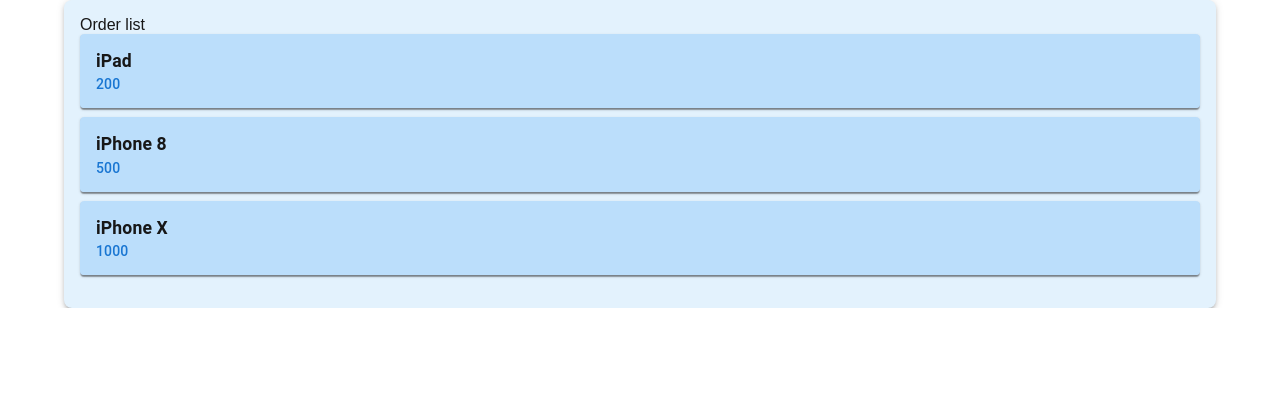
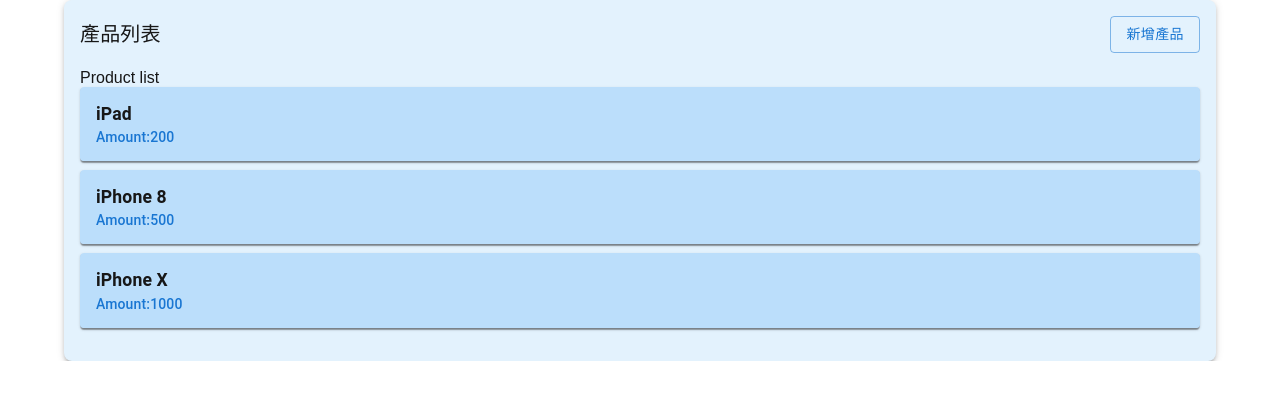
Before and after one commit to clementine0228/React25, a Next.js app: page /work1013/orderlist in a window 1280 px wide. Shown: the top 400 px of the page. Built offline with nearby package versions, Linux system fonts and the light colour scheme.

Commit message:
test1027

```diff
--- a/app/work1013/orderlist/page.tsx
+++ b/app/work1013/orderlist/page.tsx
@@ -1,38 +1,96 @@
-import { Box, Container, List, ListItem, ListItemText} from "@mui/material";
+"use client";
+
+import React, { useState } from "react";
+import { Box, Container, List, ListItem, ListItemText, TextField, Button, Stack, Typography } from "@mui/material";
 import { blue } from '@mui/material/colors';
 
-export default function OrderList() {
-  const orders = [
-    { desc: "iPad", amount: 200 },
-    { desc: "iPhone 8", amount: 500 },
-    { desc: "iPhone X", amount: 1000 }
-  ];
+type Product = { desc: string; price: number };
+
+export default function ProductList() {
+  // 產品只存在本地 state 陣列
+  const [products, setProducts] = useState<Product[]>([
+    { desc: "iPad", price: 200 },
+    { desc: "iPhone 8", price: 500 },
+    { desc: "iPhone X", price: 1000 },
+  ]);
+  const [showAdd, setShowAdd] = useState(false);
+
   const itemStyle = {
     bgcolor: blue[50],
     borderRadius: 2,
     boxShadow: 3,
     p: 2,
-  };
+  } as const;
   const listItemStyle = {
     bgcolor: blue[100],
     borderRadius: 1,
     mb: 1,
     boxShadow: 1,
-  };
+  } as const;
+
+
+  function handleAddProduct(newItem: Product) {
+    setProducts((p) => [newItem, ...p]);
+  }
+
   return (
-    <Container >
-    <Box sx={itemStyle} >
-      <List subheader="Order list" aria-label="order list" >
-        {orders.map((order) =>
-          <ListItem divider key={order.desc} sx={listItemStyle}>
-            <ListItemText
-              primary={<span style={{ fontWeight: 600, fontSize: '1.1rem' }}>{order.desc}</span>}
-              secondary={<span style={{ color: blue[700], fontWeight: 500 }}> {order.amount.toString()}</span>}
-            />
-          </ListItem>
+    <Container>
+      <Box sx={itemStyle}>
+        <Stack direction="row" justifyContent="space-between" alignItems="center" sx={{ mb: 2 }}>
+          <Typography variant="h6">
+            {showAdd ? '新增產品' : '產品列表'}
+          </Typography>
+          <Button variant="outlined" onClick={() => setShowAdd(s => !s)}>
+            {showAdd ? '回到列表' : '新增產品'}
+          </Button>
+        </Stack>
+        {showAdd ? (
+          <AddProductForm onAdd={item => { handleAddProduct(item); setShowAdd(false); }} />
+        ) : (
+          <List subheader="Product list" aria-label="product list">
+            {products.map((product, idx) =>
+              <ListItem divider key={`${product.desc}-${product.price}-${idx}`} sx={listItemStyle}>
+                <ListItemText
+                  primary={<span style={{ fontWeight: 600, fontSize: '1.1rem' }}>{product.desc}</span>}
+                  secondary={<span style={{ color: blue[700], fontWeight: 500 }}>Amount:{product.price.toString()}</span>}
+                />
+              </ListItem>
+            )}
+          </List>
         )}
-      </List>
-    </Box>
+      </Box>
     </Container>
   );
+
+  // 內部元件：新增產品表單
+  function AddProductForm({ onAdd }: { onAdd: (item: Product) => void }) {
+    const [form, setForm] = useState({ desc: '', price: '' });
+    const [error, setError] = useState<string | null>(null);
+
+    function handleSubmit() {
+      setError(null);
+      if (!form.desc.trim()) {
+        setError('請輸入產品名稱');
+        return;
+      }
+      const n = Number(form.price);
+      if (!form.price || Number.isNaN(n) || n <= 0) {
+        setError('訂單數量需為大於 0 的數字');
+        return;
+      }
+      onAdd({ desc: form.desc.trim(), price: n });
+      setForm({ desc: '', price: '' });
+    }
+
+    return (
+      <>
+        <Stack direction={{ xs: 'column', sm: 'row' }} spacing={2} sx={{ mb: 2 }}>
+          <TextField label="產品名稱" value={form.desc} onChange={e => setForm(f => ({ ...f, desc: e.target.value }))} fullWidth />
+          <TextField label="訂單數量" value={form.price} onChange={e => setForm(f => ({ ...f, price: e.target.value }))} sx={{ width: 160 }} />
+          <Button variant="contained" onClick={handleSubmit}>新增</Button>
+        </Stack>
+        {error && <Typography color="error" sx={{ mb: 2 }}>{error}</Typography>}
+      </>
+    );
+  }
 }
```
